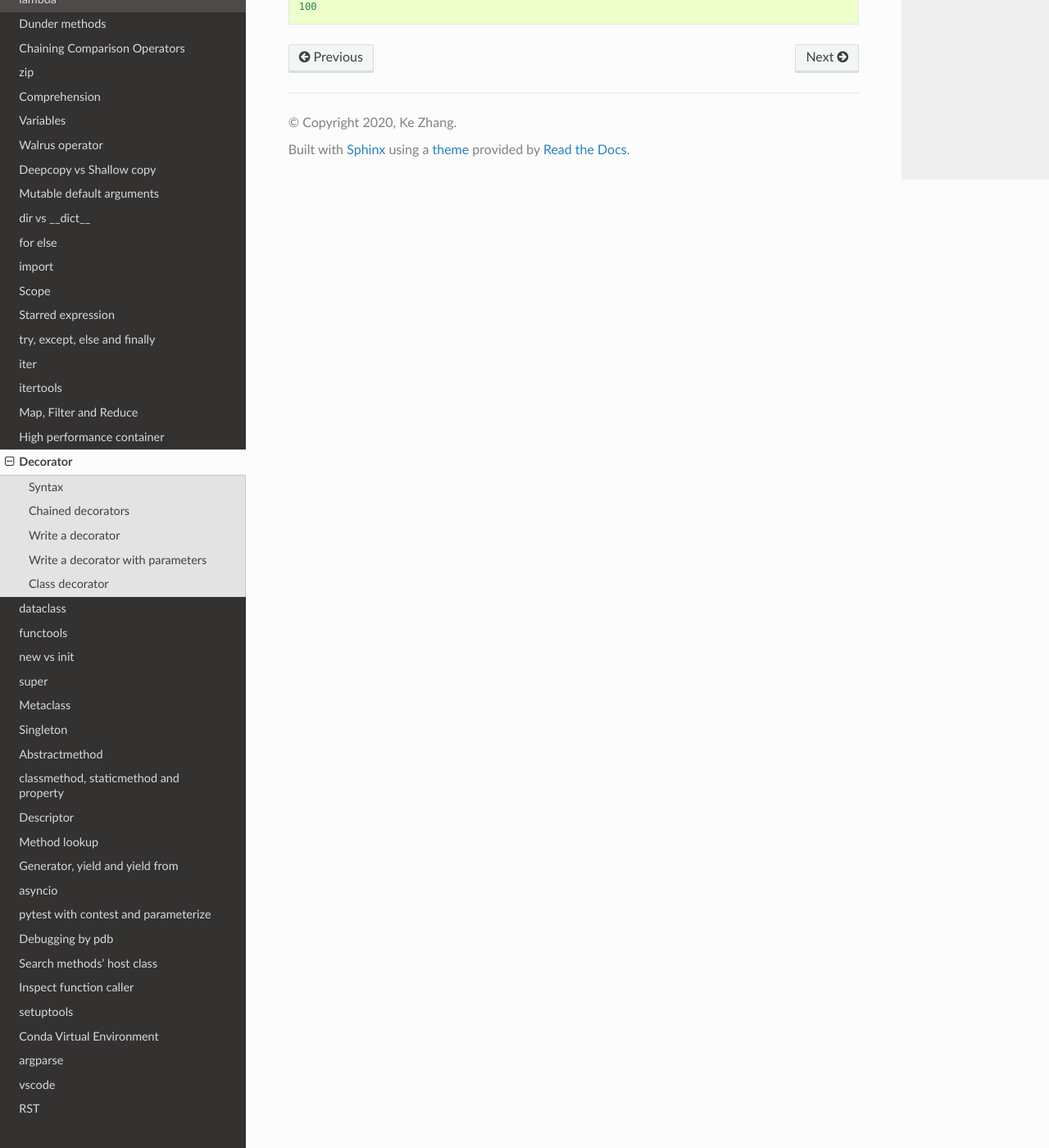
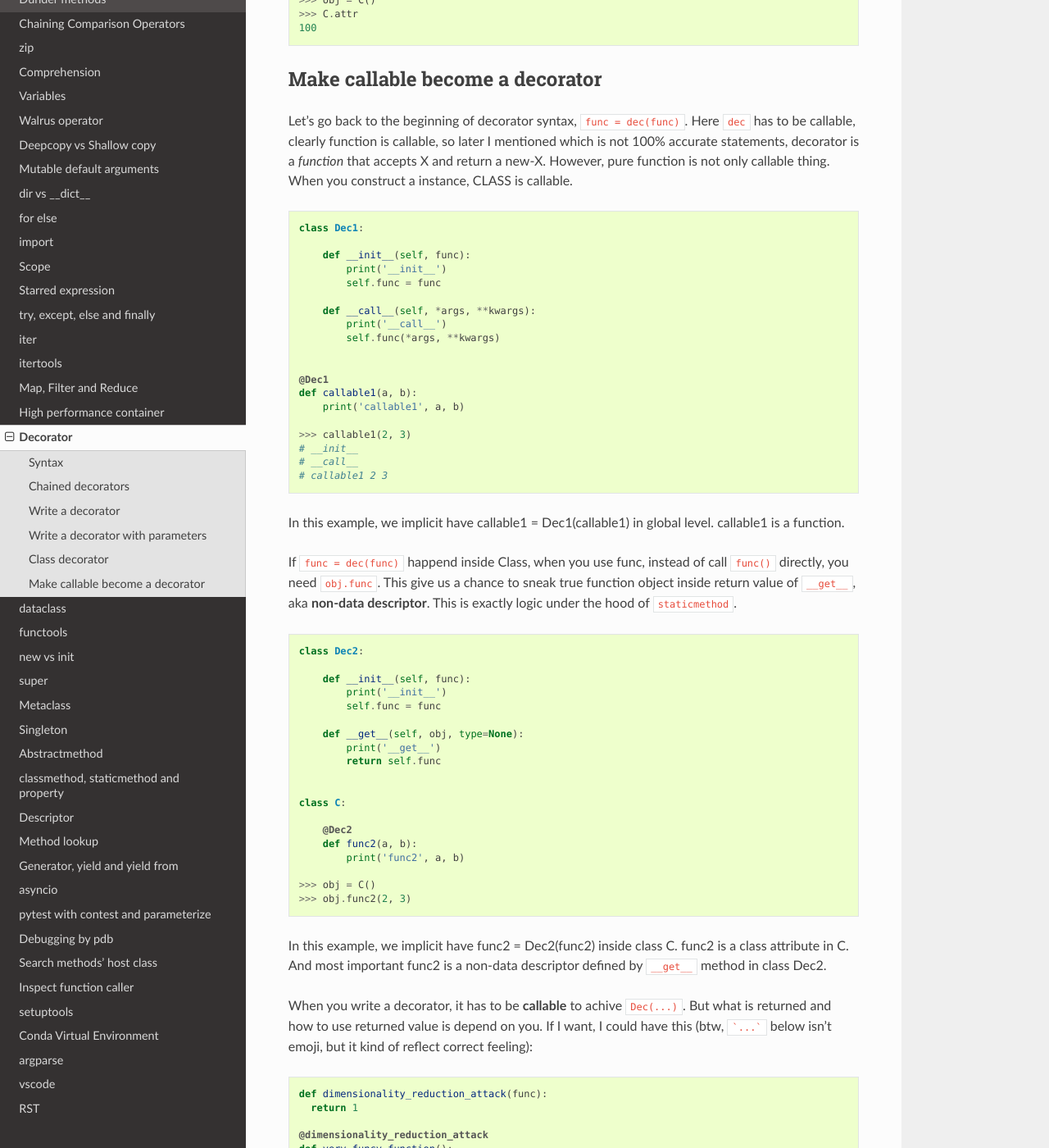
Before and after one commit to ke-zhang-rd/krystal, a Sphinx documentation site: the page built from docs/source/decorator.rst, in a window 1280 px wide and 1400 px high, scrolled down 3676 px. Shown: the whole window at 82% size. Built offline with Sphinx 7.4.7 and the Read the Docs theme 2.0.0, drawn with Linux system fonts in a browser that asks for light colours; some of the changed text lies outside the part shown.

Commit message:
Decorator

````diff
--- a/docs/source/decorator.rst
+++ b/docs/source/decorator.rst
@@ -84,12 +84,12 @@ When you try to write a decorator ``dec``, Keep in mind: **it accepts a func and
           ...
       return newfunc
 
-Since we return ``newfunc`` and ``newfunc`` is the function we will use later, this reveal two considerations:
+Since we return ``newfunc`` and ``newfunc`` is the function we will use later, this reveals two considerations:
 
-1. ``newfunc`` is a wrapper of ``func``, so ``func`` will be called inside ``newfunc``.
-2. ``newfunc`` need to pass any arguments it accepts to ``func``. So ``*args`` and ``**kwargs`` should be used.
+1. ``newfunc`` is a wrapper(comeing from root meaning of decorator) of ``func``, so ``func`` usually is called inside ``newfunc``.
+2. Keep in mind ``newfunc`` is the function returned at the end. In definition, ``newfunc`` need to pass any arguments it accepts to ``func``. So ``*args`` and ``**kwargs`` should be used.
 
-#1 will make it looks like:
+#1 makes it look like:
 
 .. code:: python
 
@@ -182,3 +182,93 @@ Class decorator is nothing more. If a function’s decorator is a function that
   >>> obj = C()
   >>> C.attr
   100
+
+Make callable become a decorator
+--------------------------------
+
+Let's go back to the beginning of decorator syntax, ``func = dec(func)``. Here ``dec`` has to be callable, clearly function is callable, so later I mentioned which is not 100% accurate statements, decorator is a *function* that accepts X and return a new-X. However, pure function is not only callable thing. When you construct a instance, CLASS is callable.
+
+.. code:: python
+
+  class Dec1:
+
+      def __init__(self, func):
+          print('__init__')
+          self.func = func
+
+      def __call__(self, *args, **kwargs):
+          print('__call__')
+          self.func(*args, **kwargs)
+
+
+  @Dec1
+  def callable1(a, b):
+      print('callable1', a, b)
+
+  >>> callable1(2, 3)
+  # __init__
+  # __call__
+  # callable1 2 3
+
+In this example, we implicit have callable1 = Dec1(callable1) in global level. callable1 is a function.
+
+If ``func = dec(func)`` happend inside Class, when you use func, instead of call ``func()`` directly, you need ``obj.func``. This give us a chance to sneak true function object inside return value of ``__get__``, aka **non-data descriptor**. This is exactly logic under the hood of ``staticmethod``.
+
+.. code:: python
+
+  class Dec2:
+
+      def __init__(self, func):
+          print('__init__')
+          self.func = func
+
+      def __get__(self, obj, type=None):
+          print('__get__')
+          return self.func
+
+
+  class C:
+
+      @Dec2
+      def func2(a, b):
+          print('func2', a, b)
+
+  >>> obj = C()
+  >>> obj.func2(2, 3)
+
+In this example, we implicit have func2 = Dec2(func2) inside class C. func2 is a class attribute in C. And most important func2 is a non-data descriptor defined by ``__get__`` method in class Dec2.
+
+When you write a decorator, it has to be **callable** to achive ``Dec(...)``. But what is returned and how to use returned value is depend on you. If I want, I could have this (btw, ```...``` below isn't emoji, but it kind of reflect correct feeling):
+
+.. code:: python
+
+  def dimensionality_reduction_attack(func):
+    return 1
+
+  @dimensionality_reduction_attack
+  def very_funcy_function():
+    ...
+
+  >>> very_funcy_function
+  1
+
+Finally, I put simplest decorator here for comparasion.
+
+.. code:: python
+
+  def dec3(func):
+      print("newfunc")
+      def newfunc(*args, **kwargs):
+          func(*args, **kwargs)
+      return newfunc
+
+
+  @dec3
+  def func3(a, b):
+      print('func3', a, b)
+
+  func3(2, 3)
+  # newfunc
+  # func3 2 3
+
+I hope you already understand the very beginning statement, decorator is just a syntax suger of ``X = dec(X)``.
````
Also changed, not shown: other parts of docs/source/decorator.rst (+1 -1 lines).
